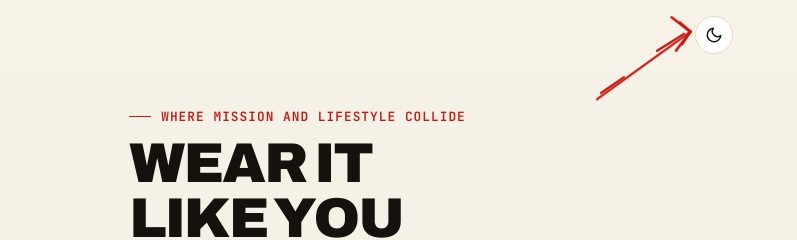
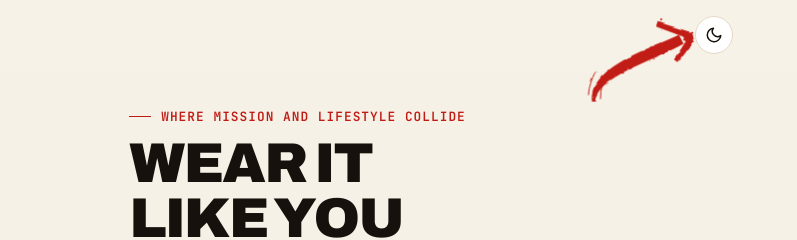
Before and after one commit to Leoespinoel/Force-of-Nature, a website: page index.html in a window 1280 px wide. Shown: the top 240 px of the page, 483-1280 px from the left. Drawn offline with Linux system fonts and the light colour scheme.

Commit message:
Replace straight toggle hint with the refined brush-stroke arrow
Filled, tapered brush body with a chunky chevron head and bristle streaks,
roughened by a dry-brush displacement filter. Paints on through mask strokes,
sits with its tip just outside the theme toggle, and fades out in dark mode.

Co-Authored-By: Claude Fable 5.1 <noreply@anthropic.com>

```diff
--- a/index.html
+++ b/index.html
@@ -116,51 +116,50 @@
     gap:clamp(16px, 3vw, 32px);
   }
 
-  /* ---------- Mind-map-style arrow pointing at the theme toggle ----------
-     Straight ballpoint strokes, not a curvy scribble: a shaft drawn as a main line plus two short
-     retrace strokes, and a double-struck chevron head, like a quick student doodle on a mind map. */
+  /* ---------- Brush-stroke arrow pointing at the theme toggle ----------
+     Filled brush shapes (tapered body, chunky chevron head, bristle streaks) with roughened edges.
+     The SVG renders at its viewBox size (1 unit = 1px) so the tip can be placed exactly: the head's
+     rightmost ink is at x=112, y=30 in the viewBox, and the offsets below put that one pixel outside
+     the 38px button's left edge at its mid-height. It paints on through masks whose strokes draw
+     along the arrow, then idles with a small pull-back nudge that never enters the button. */
   .toggle-hint{
     position:absolute;
-    top:-2px;
-    right:34px;
-    width:112px;
-    height:96px;
+    top:-11px;
+    right:31px;
+    width:120px;
+    height:100px;
     overflow:visible;
     pointer-events:none;
     color:var(--red);
+    transition:opacity 220ms ease;
     animation:inkNudge 1.8s cubic-bezier(.45,0,.55,1) 2.3s infinite;
   }
-  .toggle-hint path{
+  /* the hint only matters in light mode: once dark mode is on, the arrow fades away with the theme */
+  :root[data-theme="dark"] .toggle-hint{opacity:0;}
+  .toggle-hint .brush{fill:currentColor;stroke:none;}
+  .toggle-hint .bristle{fill:none;stroke:currentColor;stroke-width:1;stroke-linecap:round;}
+  .toggle-hint .reveal{
     fill:none;
-    stroke:currentColor;
+    stroke:#fff;
     stroke-linecap:round;
     stroke-linejoin:round;
-  }
-  .toggle-hint .tail{stroke-width:2.2;}
-  .toggle-hint .head{stroke-width:2.4;}
-  .toggle-hint path{
     opacity:0; /* hidden until its own draw starts, so nothing pops in early */
     stroke-dasharray:1;
     stroke-dashoffset:1;
   }
-  .toggle-hint .t1{animation:inkDraw 320ms ease-out 1050ms forwards;}
-  .toggle-hint .t2{animation:inkDraw 160ms ease-out 1350ms forwards;}
-  .toggle-hint .t3{animation:inkDraw 160ms ease-out 1480ms forwards;}
-  .toggle-hint .h1{animation:inkDraw 150ms ease-out 1620ms forwards;}
-  .toggle-hint .h2{animation:inkDraw 150ms ease-out 1740ms forwards;}
-  .toggle-hint .h3{animation:inkDraw 110ms ease-out 1860ms forwards;}
-  .toggle-hint .h4{animation:inkDraw 110ms ease-out 1940ms forwards;}
+  .toggle-hint .reveal-body{stroke-width:24;animation:inkDraw 950ms cubic-bezier(.3,.7,.2,1) 1050ms forwards;}
+  .toggle-hint .reveal-head{stroke-width:18;animation:inkDraw 320ms ease-out 1900ms forwards;}
   @keyframes inkDraw{
     from{opacity:1; stroke-dashoffset:1;}
     to{opacity:1; stroke-dashoffset:0;}
   }
   @keyframes inkNudge{
     0%,100%{transform:translate(0,0) rotate(0deg);}
-    50%{transform:translate(3px,-3px) rotate(-2deg);}
+    50%{transform:translate(-3px,2px) rotate(-1deg);}
   }
   @media (prefers-reduced-motion: reduce){
     .toggle-hint{animation:none;}
-    .toggle-hint path{animation:none;opacity:1;stroke-dashoffset:0;}
+    .toggle-hint .reveal{animation:none;opacity:1;stroke-dashoffset:0;}
   }
   .theme-toggle{
     display:inline-flex;
@@ -461,7 +460,7 @@
   }
 
   @media (max-width: 780px){
-    .toggle-hint{width:72px;height:60px;top:-8px;right:30px;}
+    .toggle-hint{width:72px;height:60px;top:1px;right:34px;}
     .nav{padding-top:12px;padding-bottom:12px;}
     .hero{padding-top:4px;padding-bottom:12px;}
     .hero__stage{grid-template-columns:1fr;gap:10px;}
@@ -488,16 +487,37 @@
       <span>Force of Nature</span>
     </a>
     <div class="nav__right">
-      <svg class="toggle-hint" viewBox="0 0 106 92" aria-hidden="true" focusable="false">
-        <!-- shaft: one straight line plus two short retrace strokes, like a quick doodled line -->
-        <path class="tail t1" pathLength="1" d="M 8 82 L 98 18"/>
-        <path class="tail t2" pathLength="1" d="M 12 76 L 34 61"/>
-        <path class="tail t3" pathLength="1" d="M 66 36 L 92 20"/>
-        <!-- chevron head, double-struck like it was drawn over twice -->
-        <path class="head h1" pathLength="1" d="M 80 4 L 98 18"/>
-        <path class="head h2" pathLength="1" d="M 98 18 L 84 36"/>
-        <path class="head h3" pathLength="1" d="M 88 9 L 98 18"/>
-        <path class="head h4" pathLength="1" d="M 98 18 L 90 30"/>
+      <svg class="toggle-hint" viewBox="0 0 120 100" aria-hidden="true" focusable="false">
+        <defs>
+          <filter id="dryBrush" x="-15%" y="-15%" width="130%" height="130%">
+            <feTurbulence type="fractalNoise" baseFrequency="0.09" numOctaves="3" seed="3" result="grain"/>
+            <feDisplacementMap in="SourceGraphic" in2="grain" scale="3" xChannelSelector="R" yChannelSelector="G"/>
+          </filter>
+          <mask id="revealBody" maskUnits="userSpaceOnUse" x="-10" y="-10" width="140" height="120">
+            <path class="reveal reveal-body" pathLength="1" d="M 12 96 C 12 66, 66 51.3, 100 34"/>
+          </mask>
+          <mask id="revealHead" maskUnits="userSpaceOnUse" x="-10" y="-10" width="140" height="120">
+            <path class="reveal reveal-head" pathLength="1" d="M 76 19 L 108 30 L 110 34 L 95 55"/>
+          </mask>
+        </defs>
+        <g filter="url(#dryBrush)">
+          <g mask="url(#revealBody)">
+            <!-- tapered body: rises almost vertically from the tail, arcs over, and arrives at the head climbing at ~27° -->
+            <path class="brush" d="M 10.5 96 C 8.2 61.4, 63.8 45.2, 97.7 29.5 L 102.3 38.5 C 68.2 57.4, 15.8 70.6, 13.5 96 Z"/>
+            <!-- dry bristle streaks trailing off the tail -->
+            <path class="bristle" d="M 7 90 C 8 80, 10 74, 14 66"/>
+            <path class="bristle" d="M 19 92 C 19 84, 21 78, 24 72"/>
+          </g>
+          <g mask="url(#revealHead)">
+            <!-- chevron head: loaded vertex at (108,30), long upper wing sweeping back up-left,
+                 shorter lower wing hanging from the vertex's right side so it clears the shaft.
+                 Rightmost ink is x=112.9 (lower wing's start corner), which the CSS offsets rely on. -->
+            <path class="brush" d="M 109.1 26.7 L 76.6 16.5 L 75 21.3 L 106.9 33.3 Z"/>
+            <path class="brush" d="M 112.9 36 L 97.1 56.7 L 93.1 53.9 L 107.1 32 Z"/>
+            <path class="brush" d="M 104 26 L 111 27 L 112.5 34 L 108 37 L 102 35 Z"/>
+            <circle class="brush" cx="80" cy="14" r="1"/>
+          </g>
+        </g>
       </svg>
       <button class="theme-toggle" id="themeToggle" type="button" aria-label="Toggle dark mode">
         <svg class="icon-moon" viewBox="0 0 24 24" fill="none" stroke="currentColor" stroke-width="2" stroke-linecap="round" stroke-linejoin="round" aria-hidden="true"><path d="M21 12.79A9 9 0 1 1 11.21 3 7 7 0 0 0 21 12.79Z"/></svg>
```
